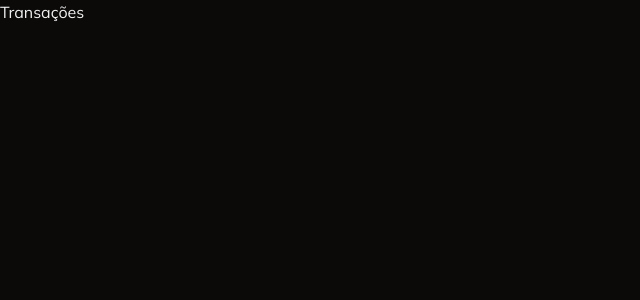
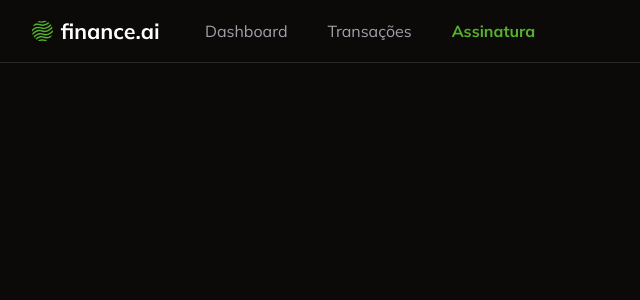
Before and after one commit to rafaasimi/financeai-fullstackweek, a Next.js app: page /subscription in a window 1280 px wide. Shown: the top 300 px of the page, without its empty margins (0-640 px from the left). Built offline with nearby package versions, Linux system fonts and the light colour scheme.

Commit message:
feat: add navbar

```diff
--- /dev/null
+++ b/app/_components/navbar.tsx
@@ -0,0 +1,50 @@
+"use client";
+
+import { UserButton } from "@clerk/nextjs";
+import Image from "next/image";
+import Link from "next/link";
+import { usePathname } from "next/navigation";
+
+export default function Navbar() {
+  const pathName = usePathname();
+
+  return (
+    <nav className="flex justify-between border-b border-solid px-8 py-4">
+      <div className="flex items-center gap-10">
+        <Image src={"/logo.svg"} width={133} height={39} alt="Finance AI" />
+        <Link
+          href="/"
+          className={
+            pathName === "/"
+              ? "font-bold text-primary"
+              : "text-muted-foreground"
+          }
+        >
+          Dashboard
+        </Link>
+        <Link
+          href="/transactions"
+          className={
+            pathName === "/transactions"
+              ? "font-bold text-primary"
+              : "text-muted-foreground"
+          }
+        >
+          Transações
+        </Link>
+        <Link
+          href="/subscription"
+          className={
+            pathName === "/subscription"
+              ? "font-bold text-primary"
+              : "text-muted-foreground"
+          }
+        >
+          Assinatura
+        </Link>
+      </div>
+
+      <UserButton showName />
+    </nav>
+  );
+}
--- a/app/page.tsx
+++ b/app/page.tsx
@@ -1,18 +1,13 @@
-import { UserButton } from "@clerk/nextjs";
 import { auth } from "@clerk/nextjs/server";
 import { redirect } from "next/navigation";
+import Navbar from "./_components/navbar";
 
 export default async function Home() {
+  const { userId } = await auth();
 
-  const {userId} = await auth();
-
-  if(!userId) {
-    redirect('/login');
+  if (!userId) {
+    redirect("/login");
   }
 
-  return (
-    <div className="h-full flex items-center justify-center">
-     <UserButton showName />
-    </div>
-  )
+  return <Navbar />;
 }
--- a/app/subscription/page.tsx
+++ b/app/subscription/page.tsx
@@ -1,5 +1,5 @@
+import Navbar from "../_components/navbar";
+
 export default function SubscriptionPage() {
-  return (
-    <h1>Transações</h1>
-  )
+  return <Navbar />;
 }
--- a/app/transactions/page.tsx
+++ b/app/transactions/page.tsx
@@ -2,12 +2,16 @@
 import { DataTable } from "../_components/ui/data-table";
 import { transactionColumns } from "./_columns";
 import AddTransactionButton from "../_components/add-transaction-button";
+import Navbar from "../_components/navbar";
 
 export default async function TransactionsPage() {
   // Acessar dados do meu DB
   const transactions = await db.transaction.findMany({});
 
   return (
+    <>
+      <Navbar />
+
       <div className="space-y-6 p-6">
         <div className="flex w-full items-center justify-between">
           <h1 className="text-2xl font-bold">Transações</h1>
@@ -15,5 +19,6 @@
         </div>
         <DataTable columns={transactionColumns} data={transactions} />
       </div>
+    </>
   );
 }
```
Lines whose indentation alone changed are shown as unchanged.
